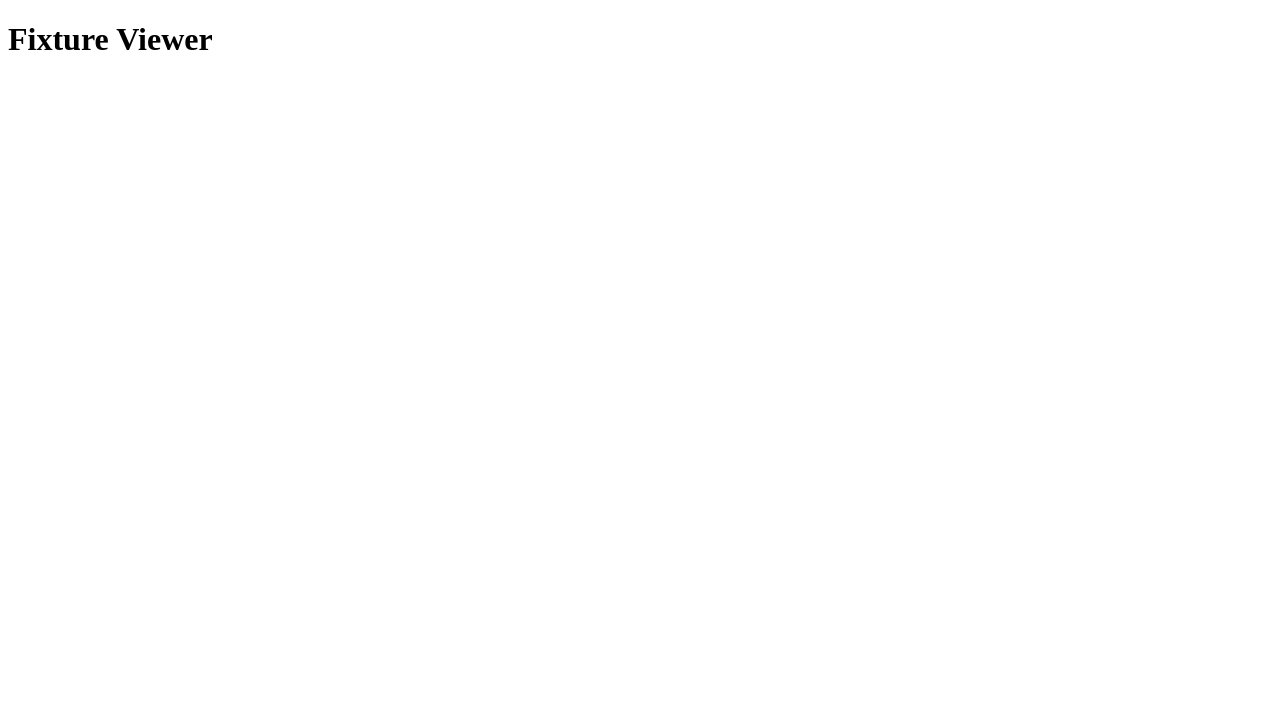
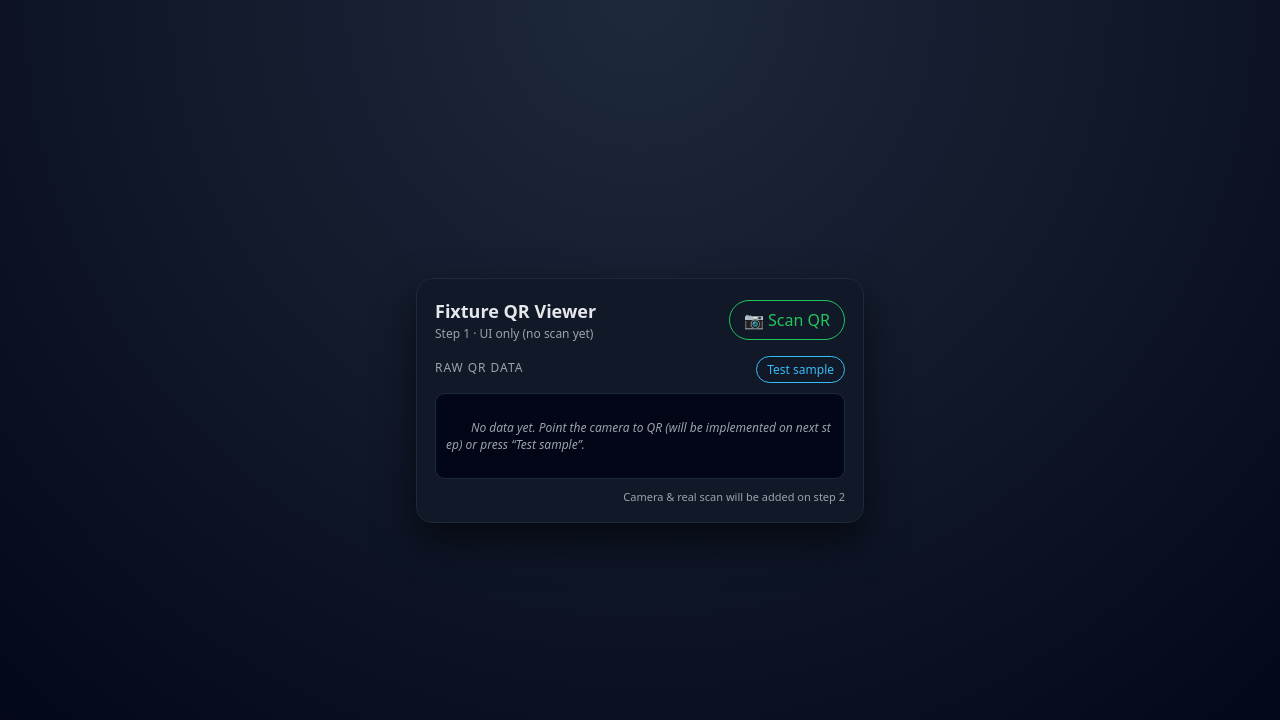
Before and after one commit to mikeavadyaev-sella1/fixture-viewer, a plain HTML site: page index.html in a window 1280 px wide. Drawn offline with Linux system fonts and the light colour scheme.

Commit message:
Update index.html

```diff
--- a/index.html
+++ b/index.html
@@ -1,2 +1,175 @@
 <!doctype html>
-<html><body><h1>Fixture Viewer</h1></body></html>
+<html lang="en">
+<head>
+  <meta charset="utf-8" />
+  <title>Fixture QR Viewer</title>
+  <meta name="viewport" content="width=device-width, initial-scale=1" />
+  <style>
+    :root{
+      --bg:#0f172a;
+      --card:#111827;
+      --accent:#22c55e;
+      --accent2:#38bdf8;
+      --text:#e5e7eb;
+      --muted:#9ca3af;
+      --border:#1f2937;
+    }
+
+    *{box-sizing:border-box;}
+
+    body{
+      margin:0;
+      min-height:100vh;
+      display:flex;
+      align-items:center;
+      justify-content:center;
+      background:radial-gradient(circle at top, #1e293b, #020617);
+      font-family:system-ui,-apple-system,Segoe UI,Roboto,sans-serif;
+      color:var(--text);
+    }
+
+    .wrap{
+      width:100%;
+      max-width:480px;
+      padding:16px;
+    }
+
+    .card{
+      background:var(--card);
+      border-radius:16px;
+      border:1px solid var(--border);
+      padding:20px 18px 18px;
+      box-shadow:0 18px 40px rgba(0,0,0,.6);
+    }
+
+    .card header{
+      display:flex;
+      justify-content:space-between;
+      align-items:center;
+      margin-bottom:14px;
+    }
+
+    .title{
+      font-size:18px;
+      font-weight:600;
+    }
+
+    .subtitle{
+      font-size:12px;
+      color:var(--muted);
+      margin-top:2px;
+    }
+
+    button{
+      padding:8px 14px;
+      border-radius:999px;
+      border:1px solid var(--accent);
+      background:transparent;
+      color:var(--accent);
+      font:inherit;
+      cursor:pointer;
+      display:inline-flex;
+      align-items:center;
+      gap:6px;
+    }
+
+    button:active{
+      transform:translateY(1px);
+    }
+
+    .btn-small{
+      padding:4px 10px;
+      font-size:12px;
+      border-color:var(--accent2);
+      color:var(--accent2);
+    }
+
+    .section-label{
+      font-size:12px;
+      color:var(--muted);
+      text-transform:uppercase;
+      letter-spacing:.08em;
+      margin-bottom:4px;
+    }
+
+    .box{
+      border-radius:10px;
+      border:1px solid var(--border);
+      background:#020617;
+      padding:8px 10px;
+      font-size:12px;
+      min-height:56px;
+      max-height:220px;
+      overflow:auto;
+      white-space:pre-wrap;
+      word-break:break-all;
+    }
+
+    .box.placeholder{
+      color:var(--muted);
+      font-style:italic;
+    }
+
+    .row-top{
+      display:flex;
+      justify-content:space-between;
+      align-items:center;
+      gap:8px;
+      margin-bottom:10px;
+    }
+
+    .footer{
+      display:flex;
+      justify-content:flex-end;
+      margin-top:10px;
+      gap:8px;
+    }
+  </style>
+</head>
+<body>
+  <div class="wrap">
+    <div class="card">
+      <header>
+        <div>
+          <div class="title">Fixture QR Viewer</div>
+          <div class="subtitle">Step 1 · UI only (no scan yet)</div>
+        </div>
+        <button id="scanBtn" type="button">
+          📷 Scan QR
+        </button>
+      </header>
+
+      <div class="row-top">
+        <div class="section-label">Raw QR data</div>
+        <button id="mockBtn" class="btn-small" type="button">Test sample</button>
+      </div>
+      <div id="rawBox" class="box placeholder">
+        No data yet. Point the camera to QR (will be implemented on next step) or press “Test sample”.
+      </div>
+
+      <div class="footer">
+        <span style="font-size:11px;color:var(--muted);">
+          Camera & real scan will be added on step 2
+        </span>
+      </div>
+    </div>
+  </div>
+
+  <script>
+    // пока НЕТ камеры — просто заглушка
+    const rawBox = document.getElementById('rawBox');
+    const scanBtn = document.getElementById('scanBtn');
+    const mockBtn = document.getElementById('mockBtn');
+
+    scanBtn.addEventListener('click', () => {
+      alert('На шаге 2 здесь будет запуск камеры и чтение QR.\nПока только UI.');
+    });
+
+    mockBtn.addEventListener('click', () => {
+      const sample = '{"AP1264":[{"label":"030-3","probes":"329,361,330"}],"AP1265":[{"label":"029-6","probes":"429,513,555"}]}';
+      rawBox.textContent = sample;
+      rawBox.classList.remove('placeholder');
+    });
+  </script>
+</body>
+</html>
```
